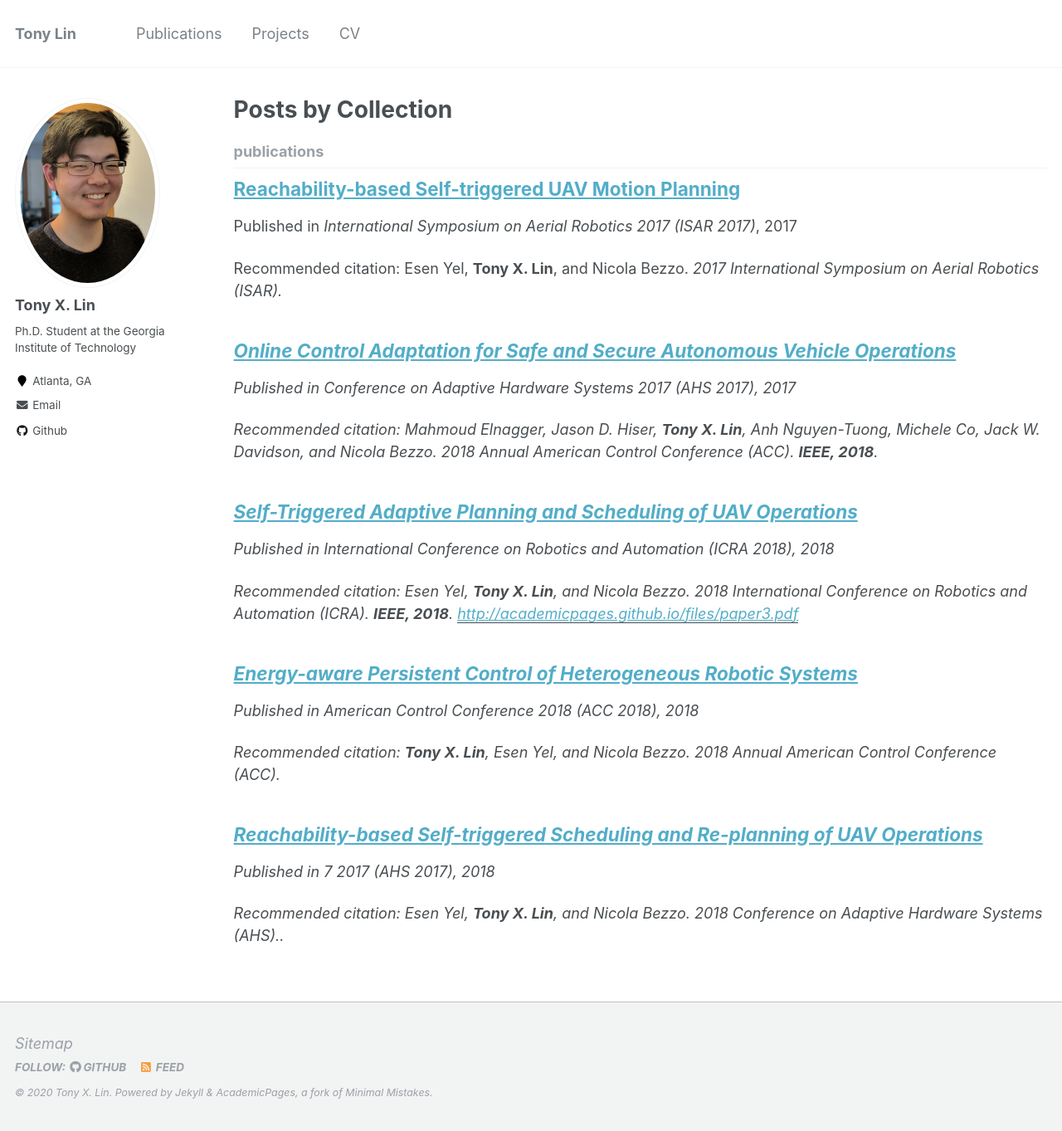
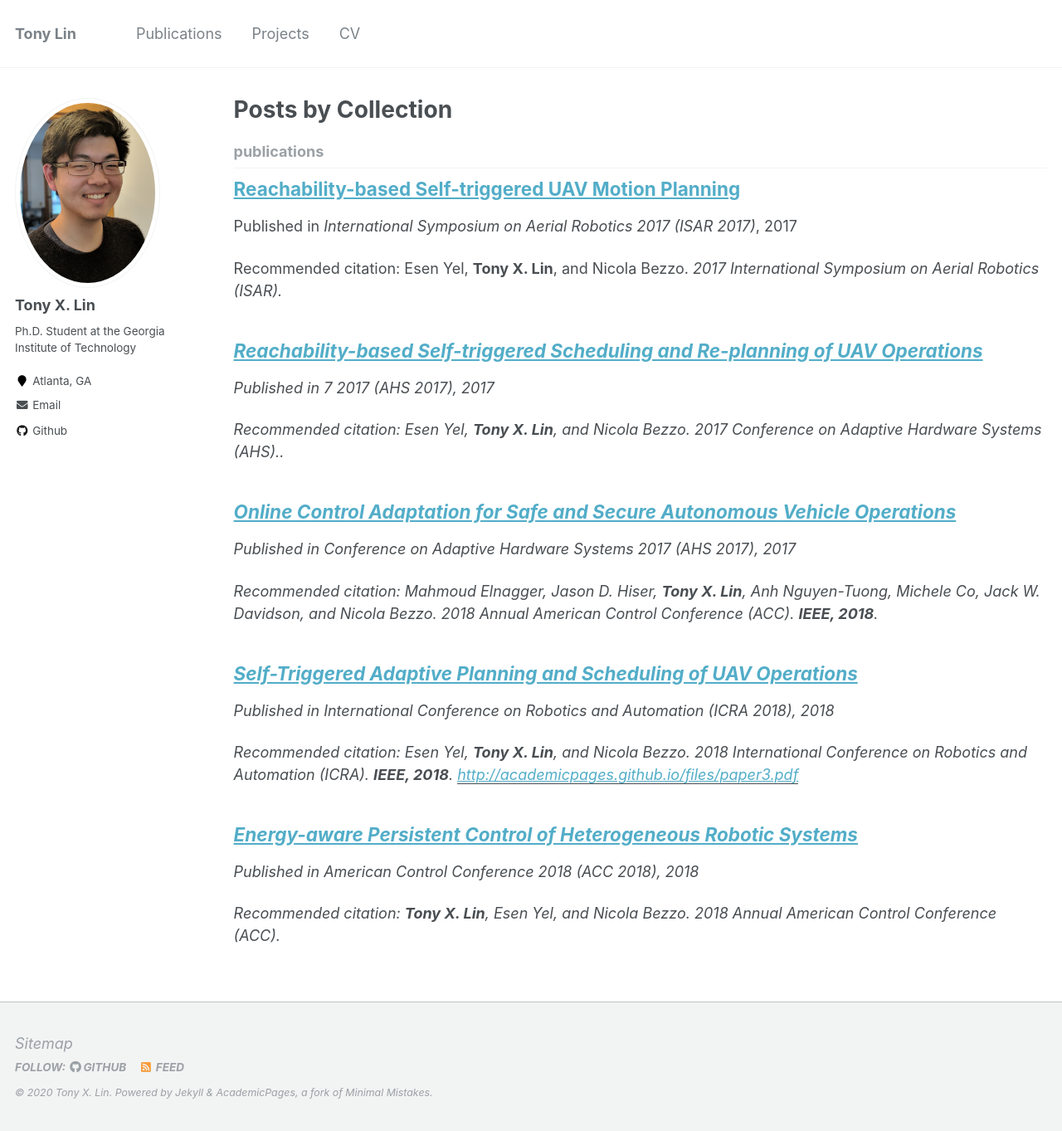
Before and after one commit to tony-x-lin/tony-x-lin.github.io, a Jekyll site: the page built from _pages/collection-archive.html, in a window 1280 px wide and 1363 px high. Shown: the whole window at 83% size. Built offline with Jekyll 4.4.1, drawn with Linux system fonts in a browser that asks for light colours.

Commit message:
Update AHS2017a.md

```diff
--- a/_publications/AHS2017a.md
+++ b/_publications/AHS2017a.md
@@ -3,6 +3,6 @@ title: "Reachability-based Self-triggered Scheduling and Re-planning of UAV Oper
 collection: publications
 permalink: /publications/AHS2017a
 venue: "7 2017 (AHS 2017)"
-date: 2018-6-27
-citation: 'Esen Yel, <b>Tony X. Lin</b>, and Nicola Bezzo. <i>2018 Conference on Adaptive Hardware Systems (AHS).</i>.'
+date: 2017-7-24
+citation: 'Esen Yel, <b>Tony X. Lin</b>, and Nicola Bezzo. <i>2017 Conference on Adaptive Hardware Systems (AHS).</i>.'
 ---
```
